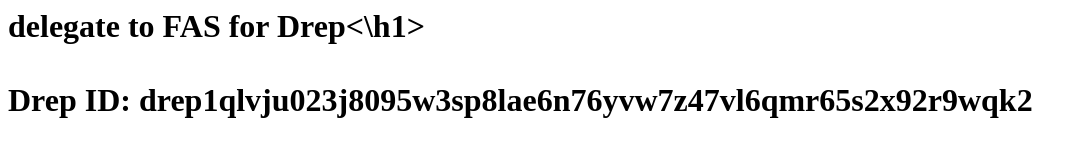
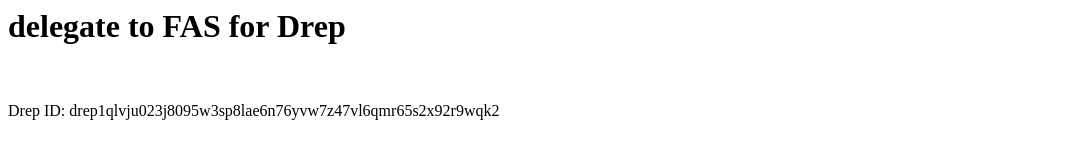
Before and after one commit to jungmyeong96/-FairAndSquare.github.io, a plain HTML site: page index.html in a window 1280 px wide. Shown: the whole page, without its empty margins (0-1087 px from the left). Drawn offline with Linux system fonts and the light colour scheme.

Commit message:
Update index.html

```diff
--- a/index.html
+++ b/index.html
@@ -1,4 +1,5 @@
-<h1> delegate to FAS for Drep<\h1>
+<h1> delegate to FAS for Drep </h1>
+
 </br>
 </br>
 
```
